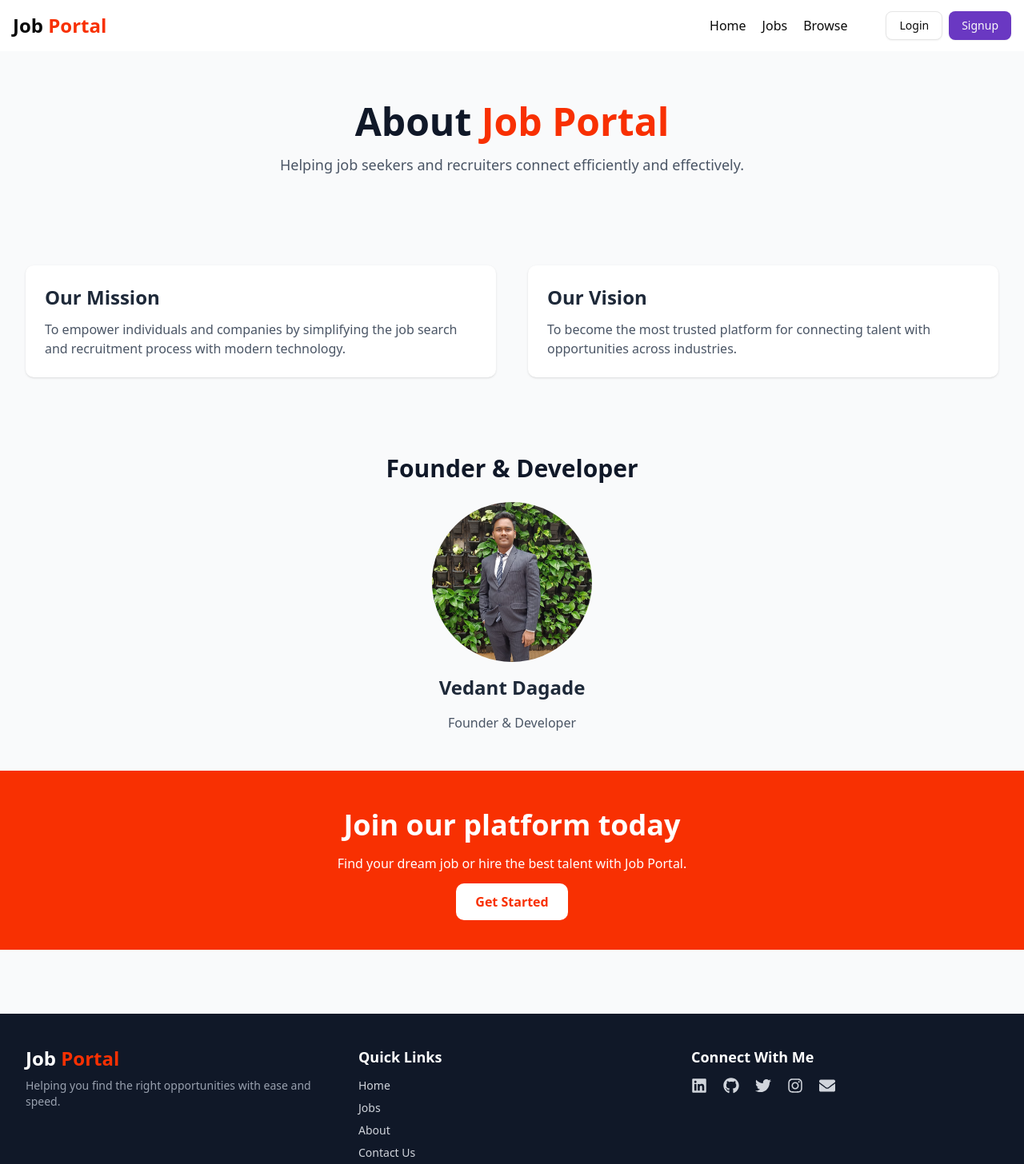
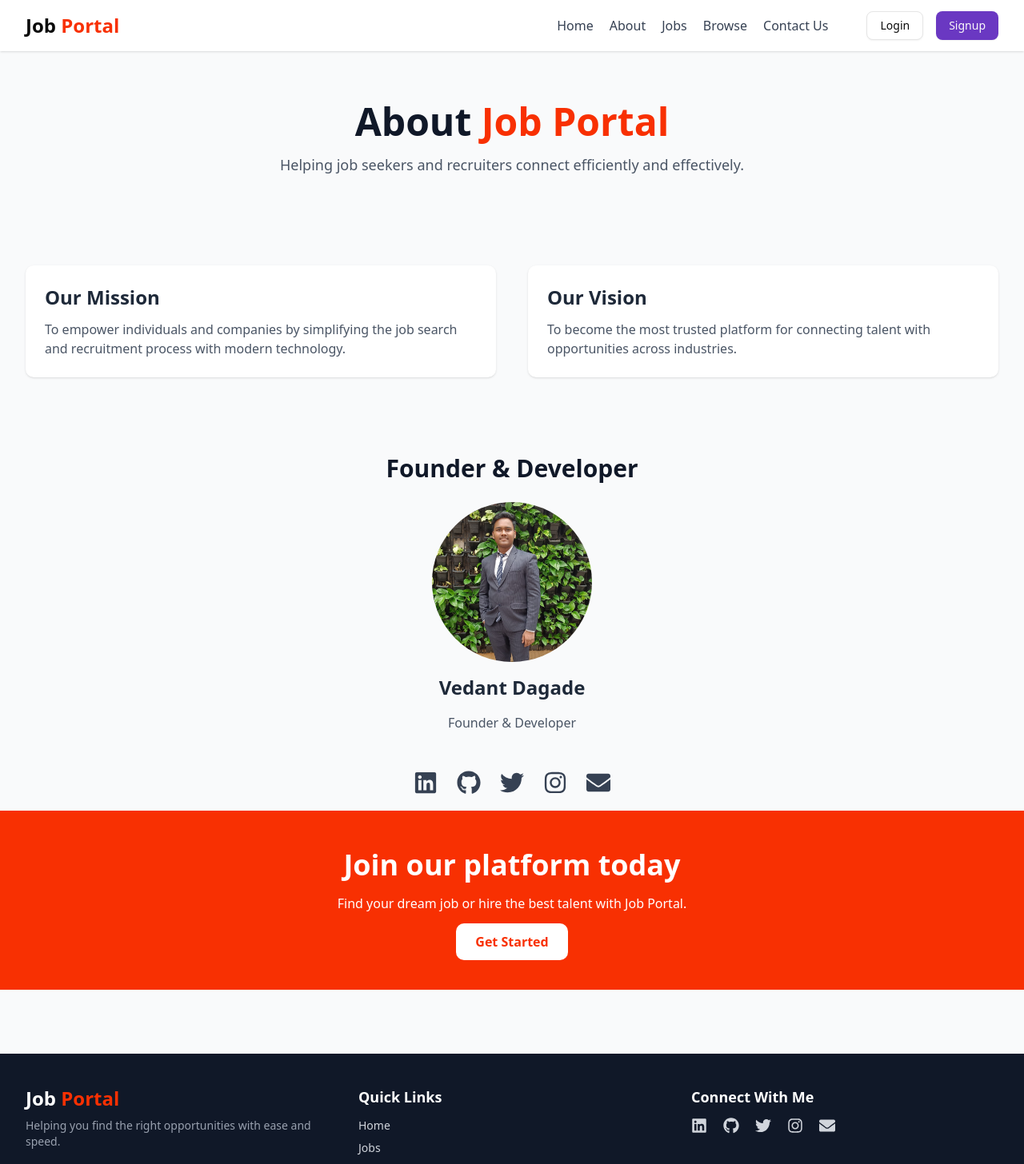
Before and after one commit to VedantDagade/Job-Portal-Complete-New, a React (Vite) app in the folder frontend/: page /about in a window 1280 px wide. Shown: the top 1456 px of the page at 80% size. Built offline with nearby package versions, Linux system fonts and the light colour scheme; the HTML template or start-up script is replaced by a standard one.

Commit message:
started job page

```diff
--- a/frontend/src/components/About.jsx
+++ b/frontend/src/components/About.jsx
@@ -1,6 +1,6 @@
 import React from "react";
 import Navbar from "./shared/Navbar";
-import { FaLinkedin, FaTwitter, FaInstagram, FaEnvelope } from "react-icons/fa";
+import { FaLinkedin, FaTwitter, FaInstagram, FaEnvelope, FaGithub } from "react-icons/fa";
 import VedantImage from "../assets/Vedant_Image.jpeg"
 import Footer from "./Footer";
 
@@ -61,6 +61,50 @@ const About = () => {
         </div>
       </section>
 
+      {/* Social & Professional Links */}
+            <section className="flex justify-center gap-6 mb-5 text-3xl">
+              <a
+                href="https://www.linkedin.com/in/vedantdagade21"
+                target="_blank"
+                rel="noopener noreferrer"
+                className="text-gray-700 hover:text-[#0A66C2] transition-colors"
+              >
+                <FaLinkedin />
+              </a>
+              <a
+                href="https://github.com/vedantdagade"
+                target="_blank"
+                rel="noopener noreferrer"
+                className="text-gray-700 hover:text-gray-900 transition-colors"
+              >
+                <FaGithub />
+              </a>
+              <a
+                href="https://twitter.com/vedant_dagade21"
+                target="_blank"
+                rel="noopener noreferrer"
+                className="text-gray-700 hover:text-[#1DA1F2] transition-colors"
+              >
+                <FaTwitter />
+              </a>
+              <a
+                href="https://instagram.com/vedant_dagade21"
+                target="_blank"
+                rel="noopener noreferrer"
+                className="text-gray-700 hover:text-[#E1306C] transition-colors"
+              >
+                <FaInstagram />
+              </a>
+              <a
+                href="https://mail.google.com/mail/?view=cm&fs=1&to=vedantdagade21@gmail.com"
+                target="_blank"
+                rel="noopener noreferrer"
+                className="text-gray-700 hover:text-[#F83002] transition-colors"
+              >
+                <FaEnvelope />
+              </a>
+            </section>
+
       {/* Call to Action Section */}
       <section className="bg-[#F83002] text-white py-12 flex-shrink-0">
         <div className="max-w-7xl mx-auto px-4 sm:px-6 lg:px-8 text-center">
--- a/frontend/src/components/shared/Navbar.jsx
+++ b/frontend/src/components/shared/Navbar.jsx
@@ -12,8 +12,8 @@ import { Link } from "react-router-dom";
 const Navbar = () => {
   const user = false;
   return (
-    <div className="bg-white">
-      <div className="flex items-center justify-between mx-auto max-w-7xl h-16 px-4">
+    <div className="bg-white shadow-sm">
+      <div className="flex items-center justify-between mx-auto max-w-7xl h-16 px-4 sm:px-6 lg:px-8">
         {/* Logo */}
         <nav>
           <h1 className="text-2xl font-bold">
@@ -24,15 +24,50 @@ const Navbar = () => {
         </nav>
 
         {/* Navigation + Avatar */}
-        <div className="flex items-center gap-12">
-          <ul className="flex items-center gap-5 font-medium">
-            <li>Home</li>
-            <li>Jobs</li>
-            <li>Browse</li>
+        <div className="flex items-center gap-4 md:gap-12">
+          {/* Navigation Links */}
+          <ul className="flex flex-wrap md:flex-nowrap items-center gap-3 md:gap-5 font-medium text-gray-700">
+            <li>
+              <Link to="/" className="hover:text-[#F83002] transition-colors">
+                Home
+              </Link>
+            </li>
+            <li>
+              <Link
+                to="/about"
+                className="hover:text-[#F83002] transition-colors"
+              >
+                About
+              </Link>
+            </li>
+            <li>
+              <Link
+                to="/#jobs"
+                className="hover:text-[#F83002] transition-colors"
+              >
+                Jobs
+              </Link>
+            </li>
+            <li>
+              <Link
+                to="/browse"
+                className="hover:text-[#F83002] transition-colors"
+              >
+                Browse
+              </Link>
+            </li>
+            <li>
+              <Link
+                to="/contact"
+                className="hover:text-[#F83002] transition-colors"
+              >
+                Contact Us
+              </Link>
+            </li>
           </ul>
 
           {!user ? (
-            <div className="flex items-center gap-2">
+            <div className="flex items-center gap-2 md:gap-4">
               <Link to="/login">
                 <Button variant="outline">Login</Button>
               </Link>
```
